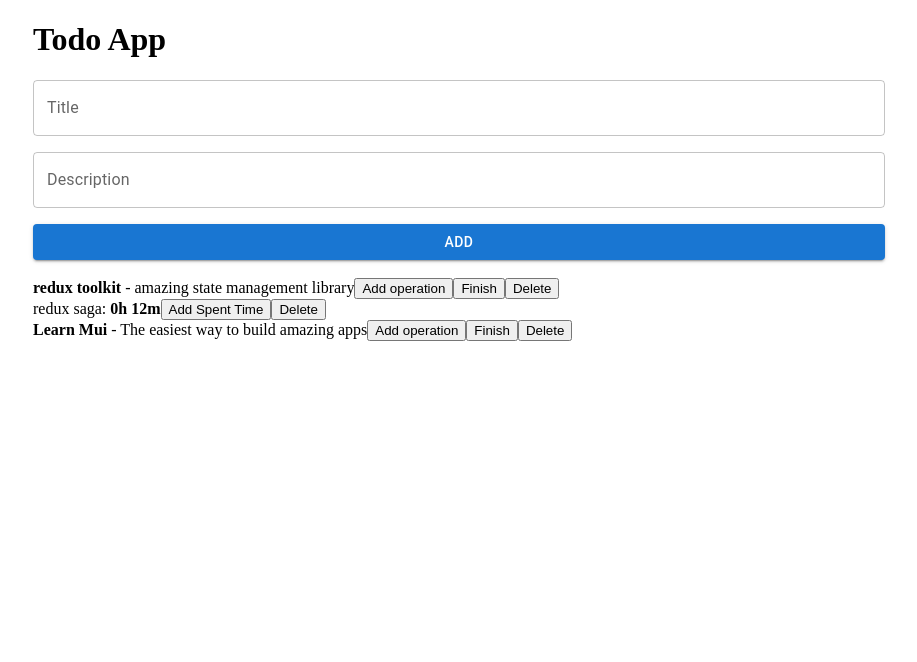
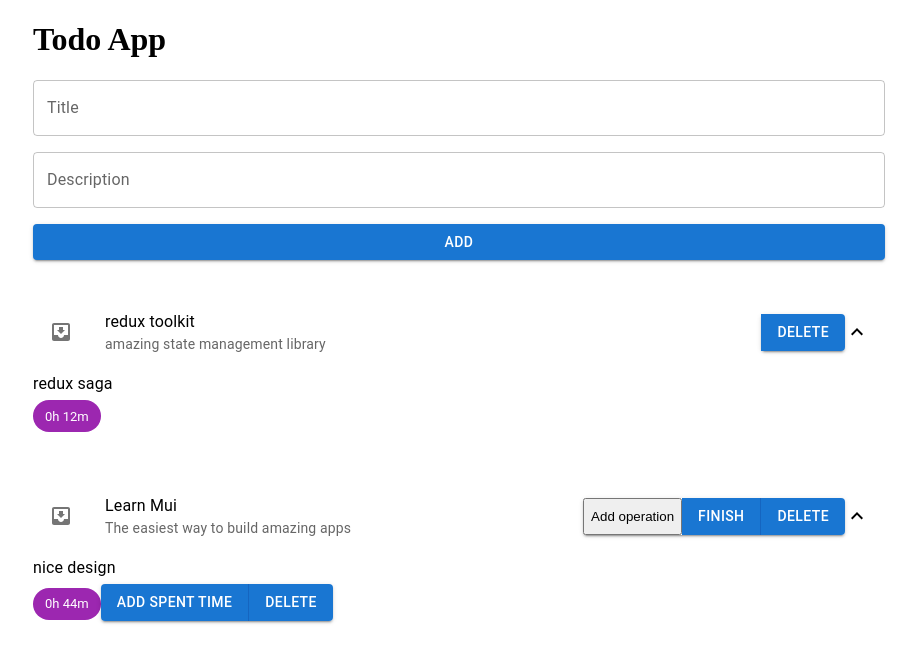
Before and after one commit to pawelkonior/todo_app, a React (Vite) app: page / in a window 1280 px wide. Shown: the top 662 px of the page, without its empty margins (181-1098 px from the left). Built offline with nearby package versions, Linux system fonts and the light colour scheme; data requests are answered from the project's data file.

Commit message:
add mui components

```diff
--- a/server/db.json
+++ b/server/db.json
@@ -3,7 +3,7 @@
     {
       "title": "redux toolkit",
       "description": "amazing state management library",
-      "status": "open",
+      "status": "closed",
       "addedDate": "2023-04-28T07:34:51.062Z",
       "id": 3
     },
@@ -22,6 +22,13 @@
       "addedDate": "2023-04-28T07:35:21.421Z",
       "taskId": 3,
       "id": 5
+    },
+    {
+      "description": "nice design",
+      "timeSpent": 44,
+      "addedDate": "2023-04-28T08:59:01.353Z",
+      "taskId": 4,
+      "id": 6
     }
   ]
 }
--- a/src/App.jsx
+++ b/src/App.jsx
@@ -1,4 +1,4 @@
-import React, { useEffect, useState } from "react";
+import { useEffect, useState } from "react";
 import {
     deleteDataAPI,
     getDataAPI,
@@ -7,7 +7,24 @@ import {
 } from "./helpers/api.js";
 import AddOperation from "./components/AddOperation.jsx";
 import AddTimeSpent from "./components/AddTimeSpent.jsx";
-import { Button, Container, Stack, TextField } from "@mui/material";
+import {
+    Badge,
+    Button,
+    ButtonGroup,
+    Chip,
+    Collapse,
+    Container,
+    List,
+    ListItemButton,
+    ListItemIcon,
+    ListItemText,
+    Stack,
+    TextField,
+} from "@mui/material";
+import Grid from "@mui/material/Unstable_Grid2";
+import { ExpandLess, ExpandMore } from "@mui/icons-material";
+import InboxIcon from "@mui/icons-material/MoveToInbox";
+import MailIcon from "@mui/icons-material/Mail";
 
 function App() {
     const [tasks, setTasks] = useState([]);
@@ -126,12 +143,30 @@ function App() {
                     </Button>
                 </Stack>
             </form>
-            <br />
 
-            <section>
+            <Grid container spacing={2} gap={2} style={{ marginTop: "20px" }}>
                 {tasks.map((task) => (
-                    <div key={task.id}>
-                        <b>{task.title}</b> - <span>{task.description}</span>
+                    <Grid xs={12} key={task.id}>
+                        <List
+                            sx={{
+                                width: "100%",
+                                bgcolor: "background.paper",
+                            }}
+                            component="nav"
+                            aria-labelledby="nested-list-subheader"
+                        >
+                            <ListItemButton onClick={() => {}}>
+                                <ListItemIcon>
+                                    <InboxIcon />
+                                </ListItemIcon>
+                                <ListItemText
+                                    primary={task.title}
+                                    secondary={task.description}
+                                />
+                                <ButtonGroup
+                                    variant="contained"
+                                    aria-label="outlined primary button group"
+                                >
                                     {operationId === task.id ? (
                                         <AddOperation
                                             setOperationId={setOperationId}
@@ -142,7 +177,9 @@ function App() {
                                         <>
                                             {task.status === "open" && (
                                                 <button
-                                        onClick={() => setOperationId(task.id)}
+                                                    onClick={() =>
+                                                        setOperationId(task.id)
+                                                    }
                                                 >
                                                     Add operation
                                                 </button>
@@ -150,36 +187,66 @@ function App() {
                                         </>
                                     )}
                                     {task.status === "open" && (
-                            <button onClick={handleFinishTask(task.id)}>
+                                        <Button
+                                            onClick={handleFinishTask(task.id)}
+                                        >
                                             Finish
-                            </button>
+                                        </Button>
                                     )}
-                        <button onClick={handleDeleteTask} data-id={task.id}>
+                                    <Button
+                                        onClick={handleDeleteTask}
+                                        data-id={task.id}
+                                    >
                                         Delete
-                        </button>
-                        <div>
+                                    </Button>
+                                </ButtonGroup>
+                                {true ? <ExpandLess /> : <ExpandMore />}
+                            </ListItemButton>
+                            <Collapse in={true} timeout="auto" unmountOnExit>
                                 {task.operations &&
                                     task.operations.map((operation) => (
-                                    <div key={operation.id}>
-                                        <span>{operation.description}: </span>
+                                        <List
+                                            component="div"
+                                            disablePadding
+                                            key={operation.id}
+                                        >
+                                            <ListItemText
+                                                primary={operation.description}
+                                            />
+
                                             {operation.timeSpent !== 0 && (
-                                            <b>
-                                                {~~(operation.timeSpent / 60)}h{" "}
-                                                {operation.timeSpent % 60}m
-                                            </b>
+                                                <Chip
+                                                    color="secondary"
+                                                    label={`${~~(
+                                                        operation.timeSpent / 60
+                                                    )}h ${
+                                                        operation.timeSpent % 60
+                                                    }m`}
+                                                />
                                             )}
-
-                                        {operation.id === timeSpentId ? (
+                                            <ButtonGroup
+                                                variant="contained"
+                                                aria-label="outlined primary button group"
+                                            >
+                                                {operation.id ===
+                                                timeSpentId ? (
                                                     <AddTimeSpent
                                                         setTasks={setTasks}
-                                                operationId={operation.id}
-                                                timeSpent={operation.timeSpent}
-                                                setTimeSpentId={setTimeSpentId}
+                                                        operationId={
+                                                            operation.id
+                                                        }
+                                                        timeSpent={
+                                                            operation.timeSpent
+                                                        }
+                                                        setTimeSpentId={
+                                                            setTimeSpentId
+                                                        }
                                                     />
                                                 ) : (
                                                     <>
-                                                {task.status === "open" && (
-                                                    <button
+                                                        {task.status ===
+                                                            "open" && (
+                                                            <Button
                                                                 onClick={() =>
                                                                     setTimeSpentId(
                                                                         operation.id
@@ -187,13 +254,13 @@ function App() {
                                                                 }
                                                             >
                                                                 Add Spent Time
-                                                    </button>
+                                                            </Button>
                                                         )}
                                                     </>
                                                 )}
 
                                                 {task.status === "open" && (
-                                            <button
+                                                    <Button
                                                         onClick={() =>
                                                             handleDeleteOperation(
                                                                 operation.id
@@ -201,14 +268,16 @@ function App() {
                                                         }
                                                     >
                                                         Delete
-                                            </button>
+                                                    </Button>
                                                 )}
-                                    </div>
+                                            </ButtonGroup>
+                                        </List>
                                     ))}
-                        </div>
-                    </div>
+                            </Collapse>
+                        </List>
+                    </Grid>
                 ))}
-            </section>
+            </Grid>
         </Container>
     );
 }
```
Lines whose indentation alone changed are shown as unchanged.
